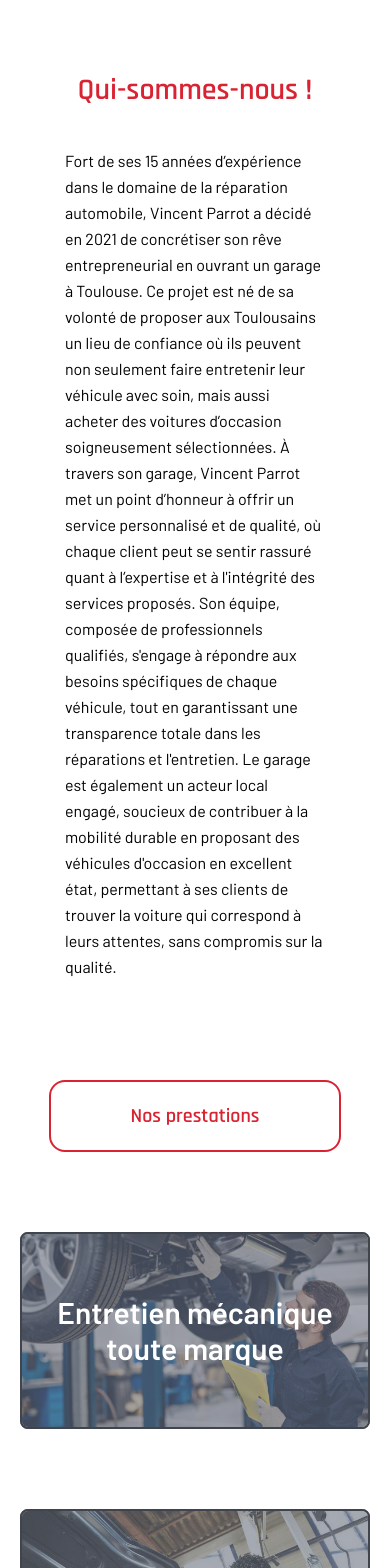
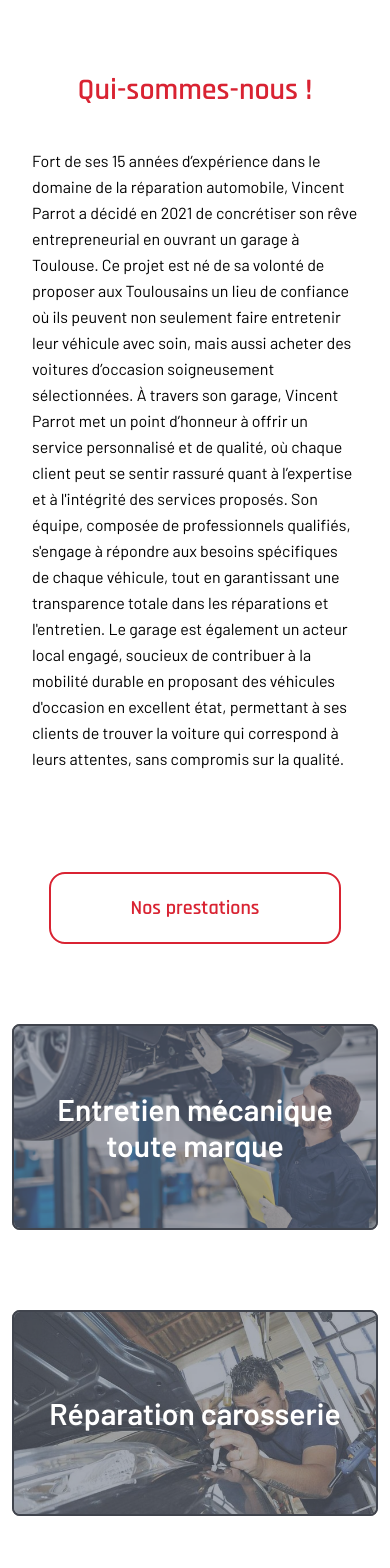
Before and after one commit to kyoshiroDev/Garage-V-Parrot-NextJS, a Next.js app: page / in a window 390 px wide. Shown: the part 400-1968 px from the top of the page. Built offline with nearby package versions, Linux system fonts and the light colour scheme.

Commit message:
modification poid des images

```diff
--- a/app/components/Nos-prestations/Page.tsx
+++ b/app/components/Nos-prestations/Page.tsx
@@ -42,9 +42,9 @@ export default function NosPrestations() {
           <Image
             src={prestation.image}
             alt="alt"
-            width={640}
+            width={540}
             height={360}
-            className="aspect-video bg-slate-200 border-2 rounded-lg border-black w-[350px]  md:w-[640px] md:h-[250px] object-fill"
+            className="aspect-video bg-slate-200 border-2 rounded-lg border-black object-cover"
             priority={true}
           />
         </motion.div>
--- a/app/components/Qui-somme-nous/Page.tsx
+++ b/app/components/Qui-somme-nous/Page.tsx
@@ -34,7 +34,7 @@ export default function QuiSommeNous() {
             Qui-sommes-nous !
           </h1>
           <p
-            className={`max-w-[300px] md:min-w-[600px] md:ml-20 leading-relaxed p-5`}
+            className={`max-w-[400px] md:min-w-[600px] md:ml-20 leading-relaxed p-5`}
           >
             Fort de ses 15 années d’expérience dans le domaine de la réparation
             automobile, Vincent Parrot a décidé en 2021 de concrétiser son rêve
```
